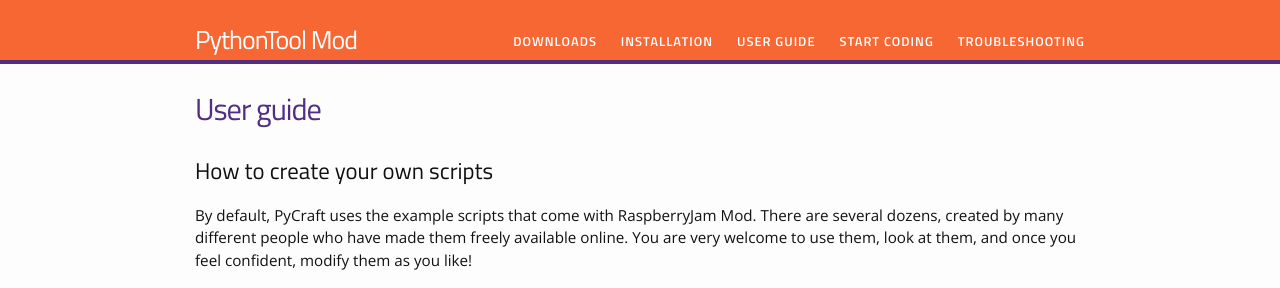
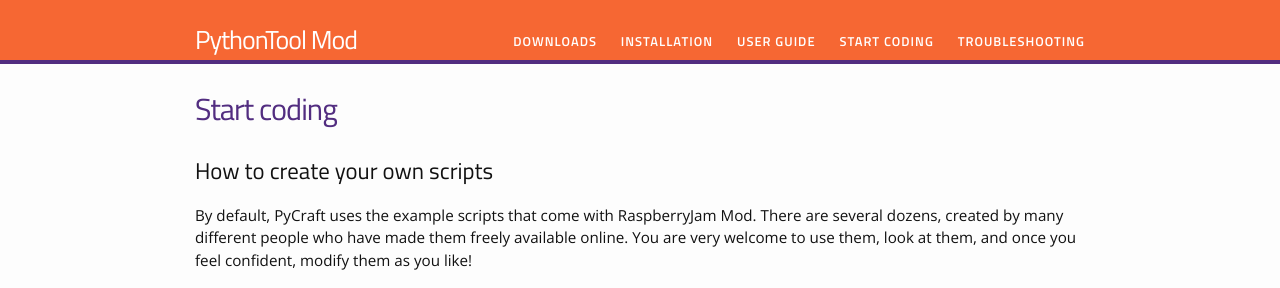
Before and after one commit to ngcm/PythonTool-Mod, a Jekyll site: the page built from pages/startcoding.md, in a window 1280 px wide. Shown: the top 288 px of the page. Built offline with Jekyll 4.4.1, drawn with Linux system fonts in a browser that asks for light colours.

Commit message:
It should work now

```diff
--- a/pages/startcoding.md
+++ b/pages/startcoding.md
@@ -1,6 +1,6 @@
 ---
 layout: page
-title: User guide
+title: Start coding
 permalink: startcoding/
 ---
 
```
